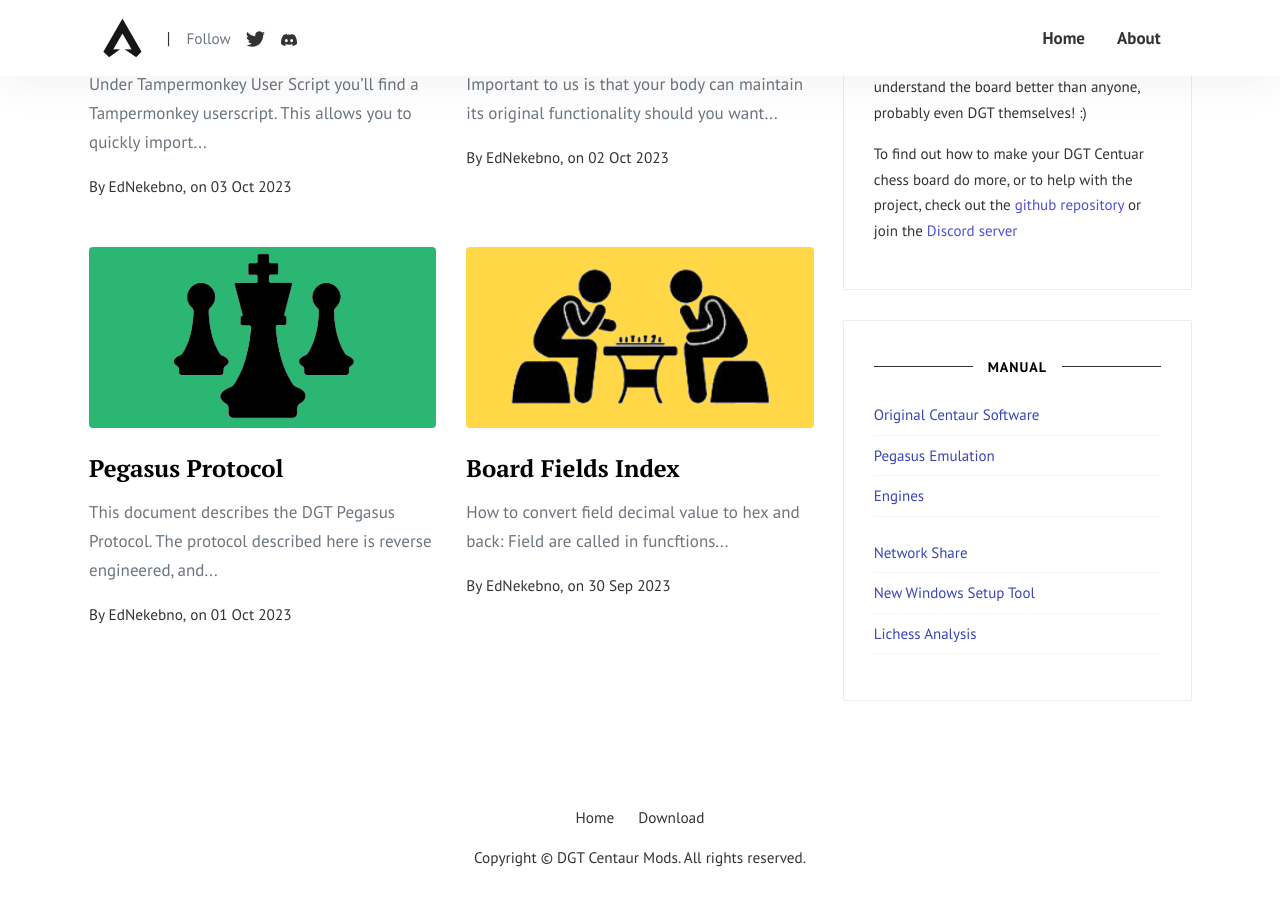
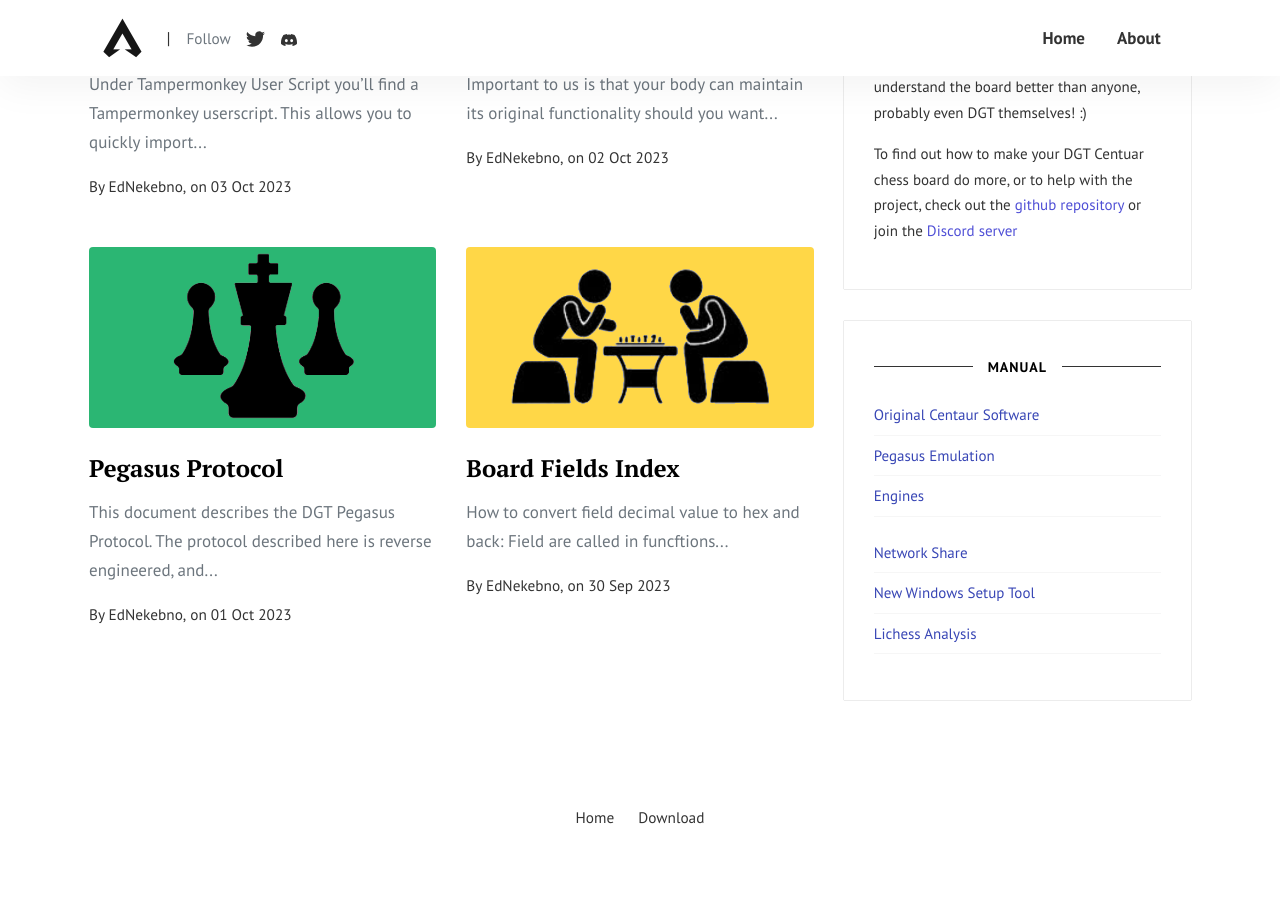
Before and after one commit to DGTCentaurMods/dgtcentaurmods.github.io, a Jekyll site: the page built from index.html, in a window 1280 px wide and 900 px high, scrolled down 1847 px. Built offline with Jekyll 4.4.1, drawn with Linux system fonts in a browser that asks for light colours; the list of posts is cut into pages by our own code; after the commit the page ends 2721 px from its top, so only the background shows below that.

Commit message:
Update default.html

```diff
--- a/_layouts/default.html
+++ b/_layouts/default.html
@@ -93,9 +93,6 @@
     </li>
     {% endfor %}
     </ul>
-    <div class="copyright small">
-       Copyright © {{site.title}}. All rights reserved.
-    </div>
 </footer>
 
 <!-- JavaScript
```
